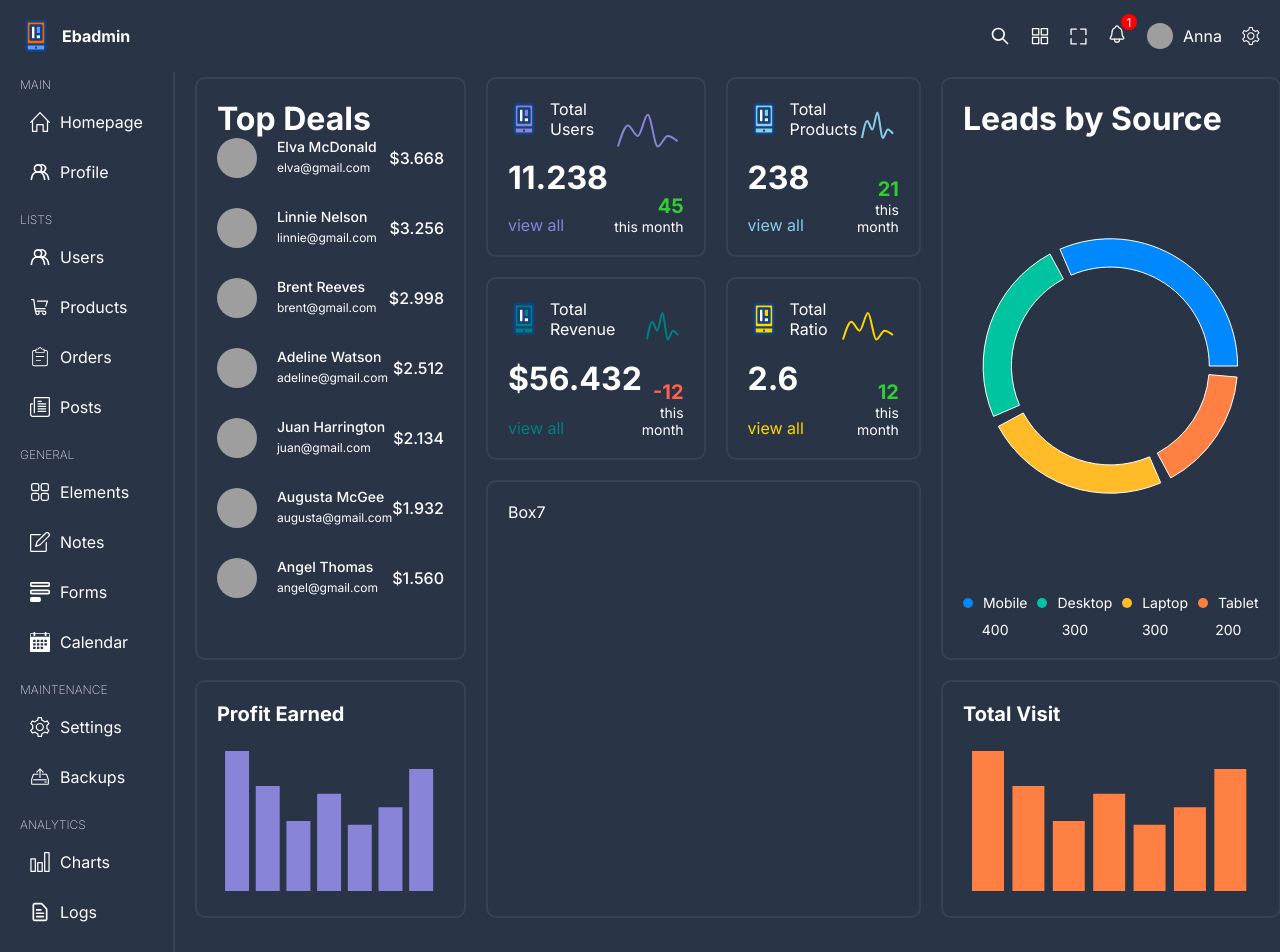
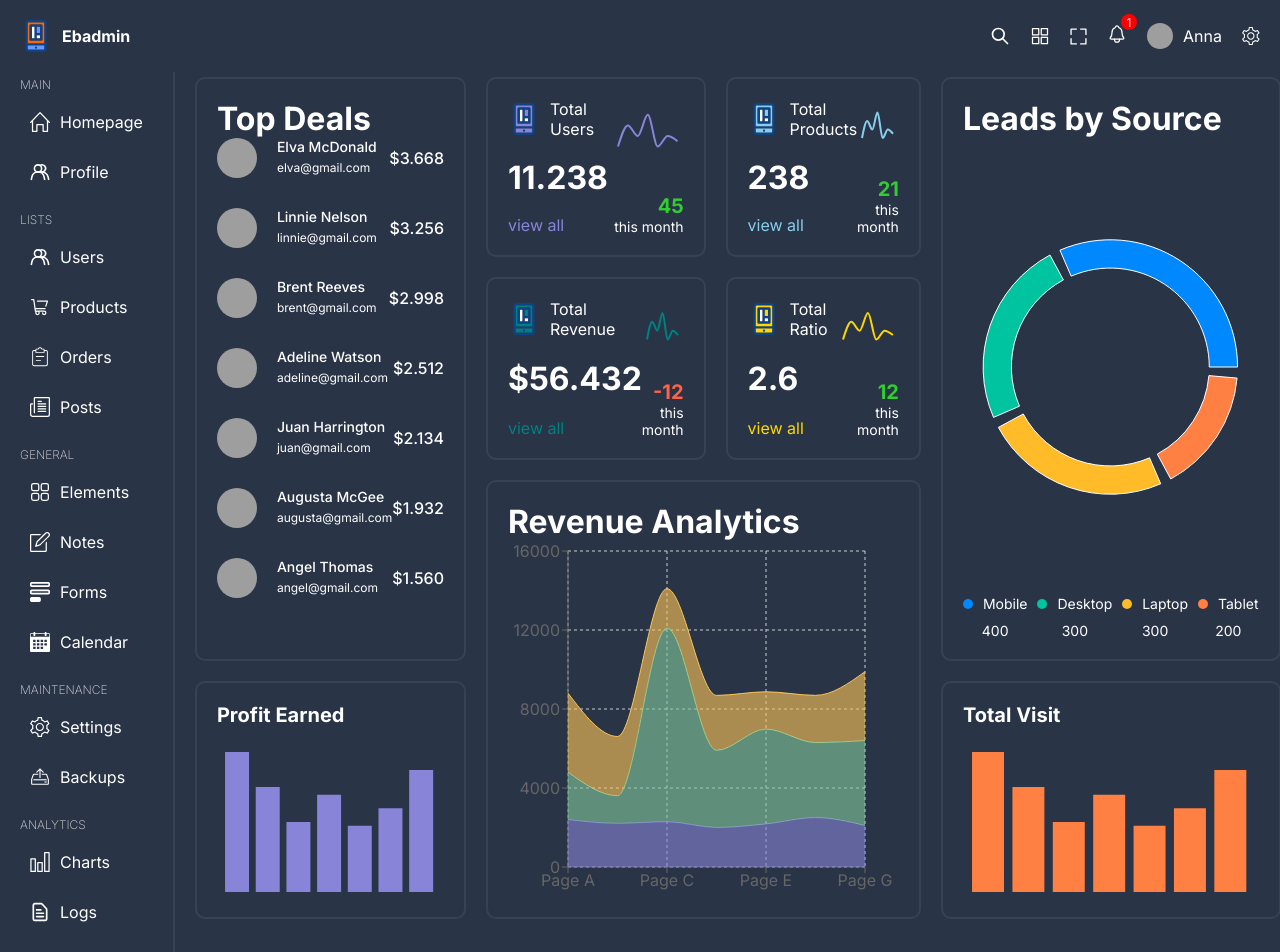
Before and after one commit to ebrahimmosadegh/react-admin-ui, a React (Vite) app: page / in a window 1280 px wide. Shown: the top 952 px of the page. Built offline with nearby package versions, Linux system fonts and the light colour scheme; grey boxes are pictures that could not be loaded.

Commit message:
create Area Chart Box

```diff
--- /dev/null
+++ b/src/components/bigChartBox/BigChartBox.tsx
@@ -0,0 +1,85 @@
+import { Area, AreaChart, CartesianGrid, ResponsiveContainer, Tooltip, XAxis, YAxis } from "recharts";
+import "./bigChartBox.scss";
+
+type Data = {
+    name:string
+    books:number
+    clothes:number
+    electronic:number
+}
+
+const data:Data[] = [
+    {
+      name: 'Page A',
+      books: 4000,
+      clothes: 2400,
+      electronic: 2400,
+    },
+    {
+      name: 'Page B',
+      books: 3000,
+      clothes: 1398,
+      electronic: 2210,
+    },
+    {
+      name: 'Page C',
+      books: 2000,
+      clothes: 9800,
+      electronic: 2290,
+    },
+    {
+      name: 'Page D',
+      books: 2780,
+      clothes: 3908,
+      electronic: 2000,
+    },
+    {
+      name: 'Page E',
+      books: 1890,
+      clothes: 4800,
+      electronic: 2181,
+    },
+    {
+      name: 'Page F',
+      books: 2390,
+      clothes: 3800,
+      electronic: 2500,
+    },
+    {
+      name: 'Page G',
+      books: 3490,
+      clothes: 4300,
+      electronic: 2100,
+    },
+  ];
+
+const BigChartBox = () => {
+  return (
+    <div className="bigChartBox">
+      <h1>Revenue Analytics</h1>
+      <div className="chart">
+      <ResponsiveContainer width="99%" height="100%">
+        <AreaChart
+          data={data}
+          margin={{
+            top: 10,
+            right: 30,
+            left: 0,
+            bottom: 0,
+          }}
+        >
+          <CartesianGrid strokeDasharray="3 3" />
+          <XAxis dataKey="name" />
+          <YAxis />
+          <Tooltip />
+          <Area type="monotone" dataKey="electronic" stackId="1" stroke="#8884d8" fill="#8884d8" />
+          <Area type="monotone" dataKey="clothes" stackId="1" stroke="#82ca9d" fill="#82ca9d" />
+          <Area type="monotone" dataKey="books" stackId="1" stroke="#ffc658" fill="#ffc658" />
+        </AreaChart>
+      </ResponsiveContainer>
+      </div>
+    </div>
+  )
+}
+
+export default BigChartBox
--- /dev/null
+++ b/src/components/bigChartBox/bigChartBox.scss
@@ -0,0 +1,12 @@
+.bigChartBox{
+    width: 100%;
+    height: 100%;
+    display: flex;
+    flex-direction: column;
+    justify-content: space-between;
+
+    .chart{
+        width: 100%;
+        height: 100%;
+    }
+}
--- a/src/pages/home/Home.tsx
+++ b/src/pages/home/Home.tsx
@@ -4,6 +4,7 @@
 import { barChartBoxRevenue, barChartBoxVisit, chartBoxConversion, chartBoxProduct, chartBoxRevenue, chartBoxUser } from '../../data';
 import BarChartBox from '../../components/barChartBox/BarChartBox';
 import PieChartBox from '../../components/pieChartBox/PieChartBox';
+import BigChartBox from '../../components/bigChartBox/BigChartBox';
 
 const Home = () => {
   return (
@@ -14,7 +15,7 @@
       <div className="box box4"><PieChartBox /></div>
       <div className="box box5"><ChartBox {...chartBoxRevenue}/></div>
       <div className="box box6"><ChartBox {...chartBoxConversion}/></div>
-      <div className="box box7">Box7</div>
+      <div className="box box7"><BigChartBox /></div>
       <div className="box box8"><BarChartBox {...barChartBoxRevenue}/></div>
       <div className="box box9"><BarChartBox {...barChartBoxVisit}/></div>
     </div>
```
